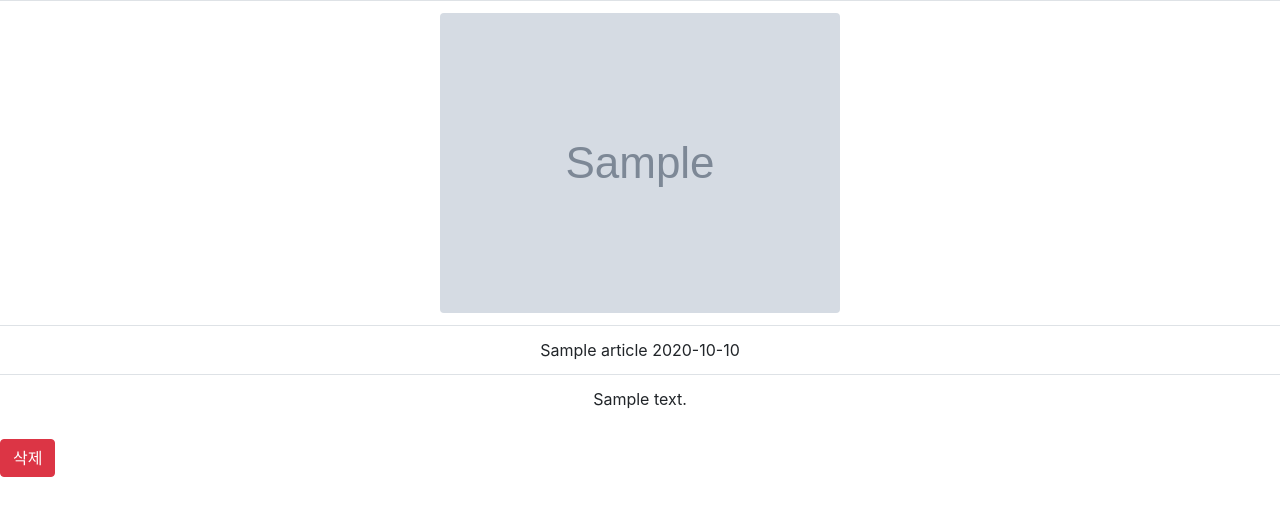
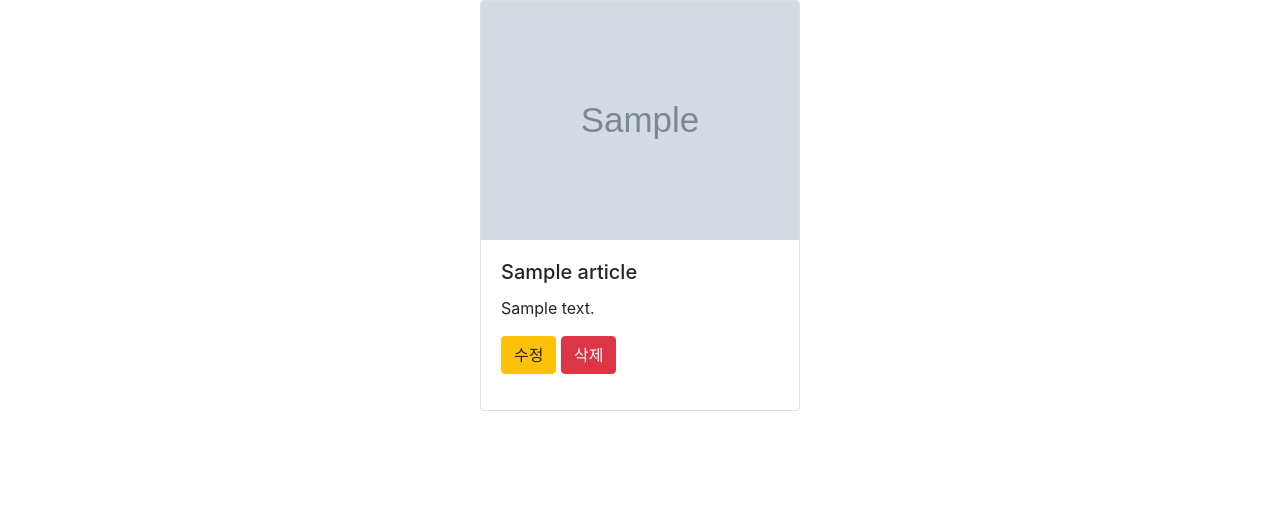
Before and after one commit to devfuner/insdayoming, a Django app: template instagram/templates/instagram/detail.html in a window 1280 px wide. Shown: the part 56-572 px from the top of the page. Run offline with Django 3.2, Linux system fonts and the light colour scheme; the template is opened without the code that fills it: most values are stand-ins (such as "Sample title", 1, 10 or a date in 2020); grey boxes marked "Sample" are stand-in pictures; some libraries are stand-ins or nearby versions.

Commit message:
타일즈 형식으로 변경

```diff
--- a/instagram/templates/instagram/detail.html
+++ b/instagram/templates/instagram/detail.html
@@ -1,16 +1,15 @@
 {% extends 'instagram/base.html' %}
 
 {% block content %}
-    <table class="table" style="text-align: center;">
-        <tr>
-            <td><img src="{{ article.photo.url }}" class="rounded mx-auto d-block"/></td>
-        </tr>
-        <tr>
-            <td>{{ article.name }} {{ article.cdate|date:"Y-m-d" }}</td>
-        </tr>
-        <tr>
-            <td>{{ article.contents }}</td>
-        </tr>
-    </table>
-    <a href="/instagram/remove/{{ article.pk }}" class="btn btn-danger">삭제</a>
+    <div class="card w-25 mx-auto d-block">
+        <img class="card-img-top" src="{{ article.photo.url }}" alt="Card image cap">
+        <div class="card-body">
+            <h5 class="card-title">{{ article.name }}</h5>
+            <p class="card-text">{{ article.contents }}</p>
+            <p>
+                <a href="/instagram/update/{{ article.pk }}" class="btn btn-warning">수정</a>
+                <a href="/instagram/remove/{{ article.pk }}" class="btn btn-danger">삭제</a>
+            </p>
+        </div>
+    </div>
 {% endblock content %}
```
